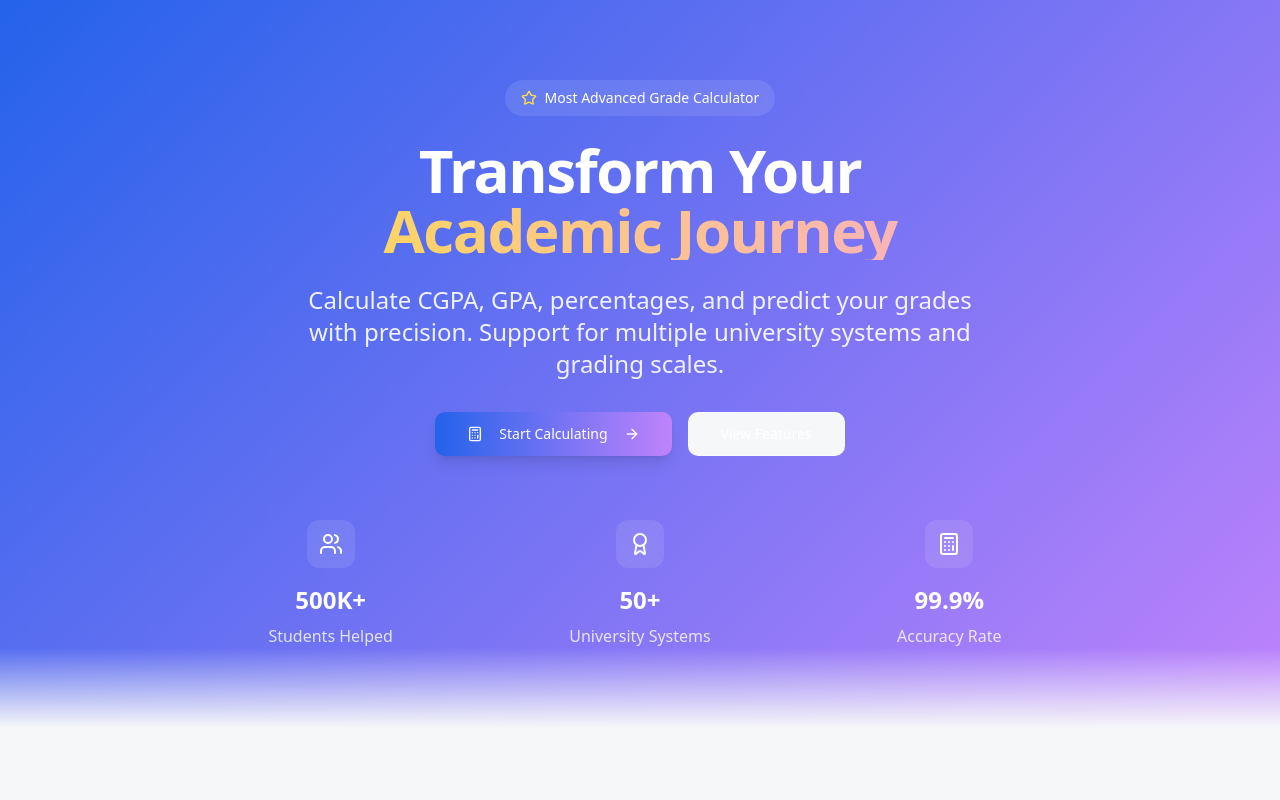
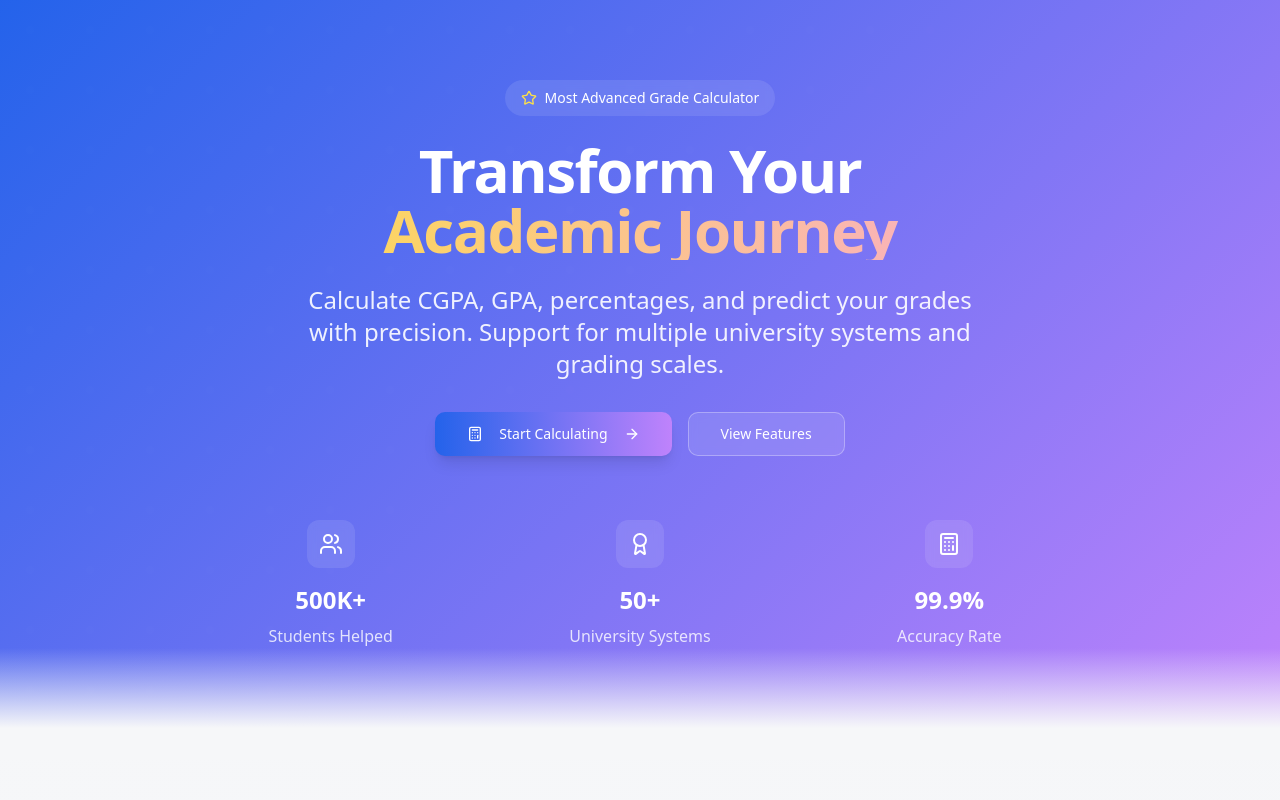
Before and after one commit to VigneshGundari/grade-glide-pro, a React (Vite) app: page / in a window 1280 px wide. Shown: the top 800 px of the page. Built offline with nearby package versions, Linux system fonts and the light colour scheme.

Commit message:
Fix "View Features" button visibility
Ensure the text on the "View Features" button is visible by adjusting its styling.

```diff
--- a/src/components/ui/button.tsx
+++ b/src/components/ui/button.tsx
@@ -14,6 +14,8 @@ const buttonVariants = cva(
           "bg-destructive text-destructive-foreground hover:bg-destructive/90",
         outline:
           "border border-input bg-background hover:bg-accent hover:text-accent-foreground",
+        "hero-outline":
+          "border border-white/30 bg-white/10 text-white hover:bg-white/20 backdrop-blur-sm",
         secondary:
           "bg-secondary text-secondary-foreground hover:bg-secondary/80",
         ghost: "hover:bg-accent hover:text-accent-foreground",
--- a/src/components/ui/hero-section.tsx
+++ b/src/components/ui/hero-section.tsx
@@ -51,9 +51,8 @@ export function HeroSection({ onGetStarted, onViewFeatures }: HeroSectionProps)
 
             <Button
               onClick={scrollToFeatures}
-              variant="outline"
+              variant="hero-outline"
               size="lg"
-              className="border-white/30 text-white hover:bg-white/10 backdrop-blur-sm"
             >
               View Features
             </Button>
```
